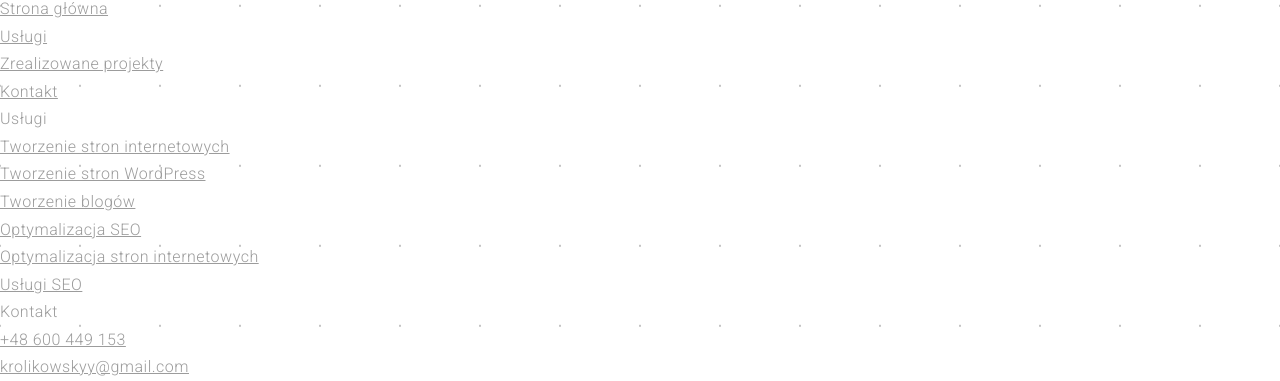
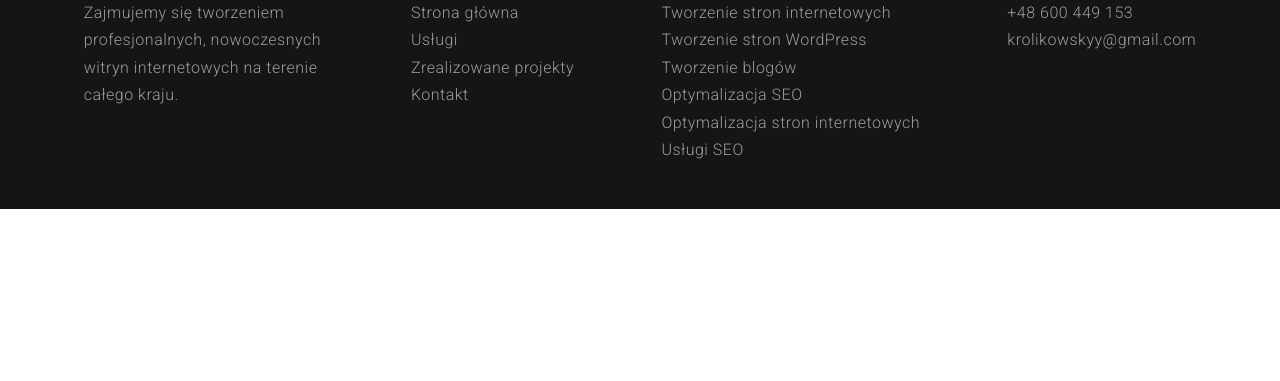
Before and after one commit to szymon-krolikowski/olimpcode, a plain HTML site: page uslugi.html in a window 1280 px wide. Shown: the part 3729-4110 px from the top of the page. After the commit the page ends 3938 px from the top, so only its background shows below. Drawn offline with Linux system fonts and the light colour scheme.

Commit message:
ADD styles to footer section

```diff
--- a/sass/_largeRealizations.sass
+++ b/sass/_largeRealizations.sass
@@ -203,3 +203,9 @@
                 height: 40%
                 background-color: $white
                 border-radius: 50%
+
+    .footer
+
+        &__firstArticle
+            display: block
+            width: 20%
--- a/sass/_largeServices.sass
+++ b/sass/_largeServices.sass
@@ -210,3 +210,9 @@
                 height: 40%
                 background-color: $white
                 border-radius: 50%
+
+    .footer
+
+        &__firstArticle
+            display: block
+            width: 20%
--- a/sass/_mediumRealizations.sass
+++ b/sass/_mediumRealizations.sass
@@ -103,3 +103,15 @@
             position: absolute
             top: 80%
             left: 160%
+
+    .footer
+
+        &__wrapper
+            display: flex
+            width: calc(100% - 40px)
+            justify-content: space-around
+            max-width: 1200px
+            margin: 0 auto
+
+        &__firstArticle
+            display: none
--- a/sass/_mediumServices.sass
+++ b/sass/_mediumServices.sass
@@ -108,3 +108,15 @@
             position: absolute
             top: 80%
             left: 160%
+
+    .footer
+
+        &__wrapper
+            display: flex
+            width: calc(100% - 40px)
+            justify-content: space-around
+            max-width: 1200px
+            margin: 0 auto
+
+        &__firstArticle
+            display: none
--- a/sass/mainRealizations.sass
+++ b/sass/mainRealizations.sass
@@ -324,6 +324,29 @@ body
     &__decorationZigZagTwo
         display: none
 
+.footer
+    padding: 25px 20px
+    background: #151515
+
+    &__article
+        margin: 20px 0px
+
+    &__paragraphMain
+        color: $white
+        font-weight: 500
+        font-size: 1.8rem
+        margin: 0px 0px 10px 0px
+
+    &__paragraphLogo
+        font-family: 'Pacifico', cursive
+
+    &__link
+        text-decoration: none
+        transition: color 0.3s
+
+        &:hover
+            color: $yellow
+
 
 @import "./_mediumRealizations"
 @import "./_largeRealizations"
--- a/sass/mainServices.sass
+++ b/sass/mainServices.sass
@@ -297,6 +297,29 @@ body
     &__decorationZigZagTwo
         display: none
 
+.footer
+    padding: 25px 20px
+    background: #151515
+
+    &__article
+        margin: 20px 0px
+
+    &__paragraphMain
+        color: $white
+        font-weight: 500
+        font-size: 1.8rem
+        margin: 0px 0px 10px 0px
+
+    &__paragraphLogo
+        font-family: 'Pacifico', cursive
+
+    &__link
+        text-decoration: none
+        transition: color 0.3s
+
+        &:hover
+            color: $yellow
+
 
 
 
```
Also changed, not shown: css/mainRealizations.css, css/mainServices.css, 2 other files.
